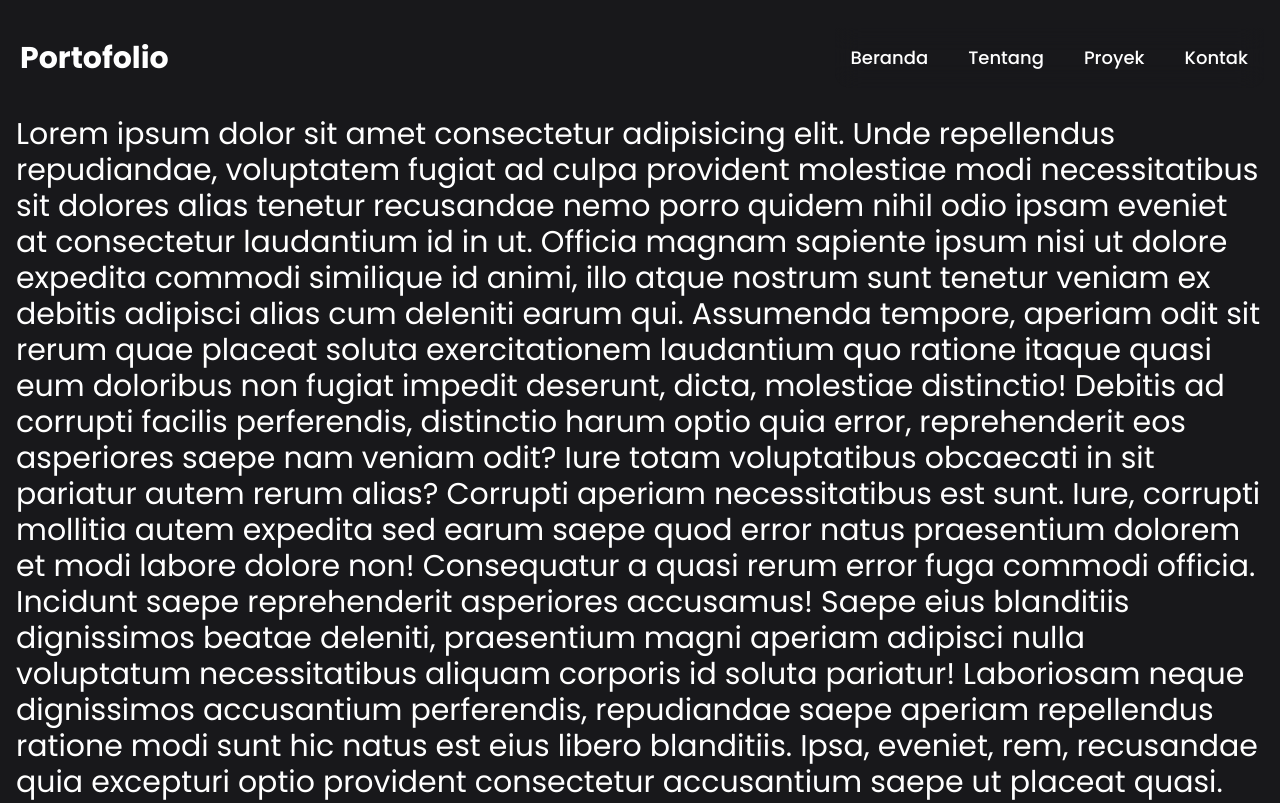
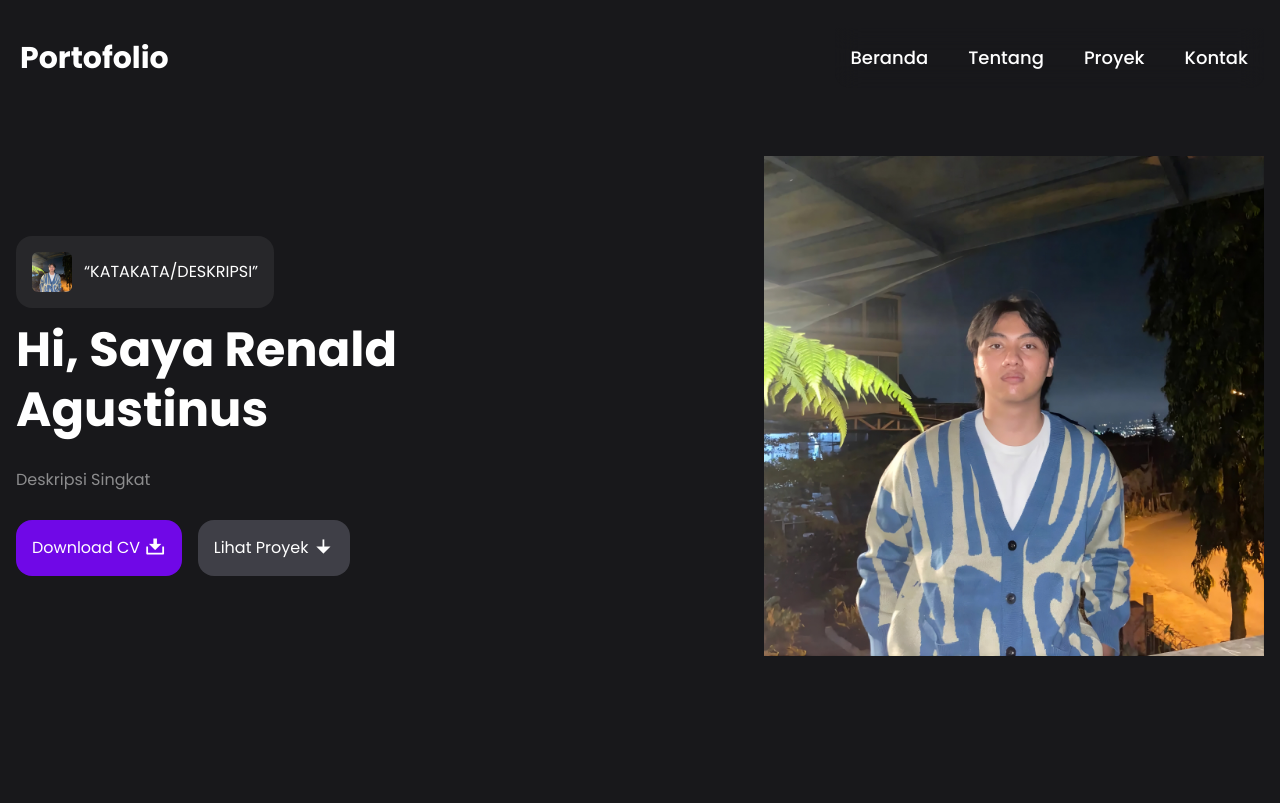
Before and after one commit to RenaldAgustinus/Portofolio-react, a React (Vite) app: page / in a window 1280 px wide. Built offline with nearby package versions, Linux system fonts and the light colour scheme.

Commit message:
menambahkan hero section

```diff
--- a/package.json
+++ b/package.json
@@ -13,6 +13,7 @@
     "@tailwindcss/vite": "^4.2.2",
     "react": "^19.2.4",
     "react-dom": "^19.2.4",
+    "remixicon": "^4.9.1",
     "tailwindcss": "^4.2.2"
   },
   "devDependencies": {
--- a/src/App.jsx
+++ b/src/App.jsx
@@ -1,21 +1,25 @@
+import DataImage from "./data"
+
 function App() {
   return (
     <>
-    <h1 className="text-3xl">Lorem ipsum dolor sit amet consectetur adipisicing elit. Unde repellendus repudiandae,
-      voluptatem fugiat ad culpa provident molestiae modi necessitatibus sit dolores alias
-      tenetur recusandae nemo porro quidem nihil odio ipsam eveniet at consectetur laudantium id in ut.
-      Officia magnam sapiente ipsum nisi ut dolore expedita commodi similique id animi,
-      illo atque nostrum sunt tenetur veniam ex debitis adipisci alias cum deleniti earum qui.
-      Assumenda tempore, aperiam odit sit rerum quae placeat soluta exercitationem laudantium quo
-      ratione itaque quasi eum doloribus non fugiat impedit deserunt, dicta, molestiae distinctio!
-      Debitis ad corrupti facilis perferendis, distinctio harum optio quia error,
-      reprehenderit eos asperiores saepe nam veniam odit? Iure totam voluptatibus obcaecati in
-      sit pariatur autem rerum alias? Corrupti aperiam necessitatibus est sunt. Iure, corrupti mollitia
-      autem expedita sed earum saepe quod error natus praesentium dolorem et modi labore dolore non!
-      Consequatur a quasi rerum error fuga commodi officia. Incidunt saepe reprehenderit asperiores accusamus!
-      Saepe eius blanditiis dignissimos beatae deleniti, praesentium magni aperiam adipisci nulla voluptatum necessitatibus aliquam corporis id soluta pariatur!
-       Laboriosam neque dignissimos accusantium perferendis, repudiandae saepe aperiam repellendus ratione modi sunt hic natus est eius libero blanditiis.
-        Ipsa, eveniet, rem, recusandae quia excepturi optio provident consectetur accusantium saepe ut placeat quasi.</h1>
+    <div className="hero grid md:grid-cols-2 items-center pt-10 xl:gap-0 gap-6 grid-cols-1">
+      <div>
+        <div className="flex items-center gap-3 mb-3 bg-zinc-800 w-fit p-4 rounded-2xl">
+           <img src={DataImage.HeroImage} alt="Hero Image" className="w-10 rounded-md"/>
+           <q>KATAKATA/DESKRIPSI</q>
+        </div>
+        <h1 className="text-5xl/tight font-bold mb-6">Hi, Saya Renald Agustinus</h1>
+        <p className="text-base/loose mb-6 opacity-50">
+          Deskripsi Singkat
+        </p>
+        <div className="flex items-center sm:gap-4 gap2">
+          <a href="#" className="bg-violet-700 p-4 rounded-2xl hover:bg-violet-500">Download CV <i className="ri-download-2-fill ri-lg"></i></a>
+          <a href="#" className="bg-zinc-700 p-4 rounded-2xl hover:bg-zinc-500">Lihat Proyek <i className="ri-arrow-down-fill ri-lg"></i></a>
+        </div>
+      </div>
+      <img src={DataImage.HeroImage} alt="Hero Image" className="w-[500px] md:ml-auto"/>
+    </div>
     </>
   )
 }
--- a/src/data.js
+++ b/src/data.js
@@ -1,7 +1,6 @@
-import HeroImage from "/assets/hero-img.webp";
-
 const Image = {
-  HeroImage,
+  // Tidak perlu pakai import di atas, langsung tulis jalurnya sebagai string
+  HeroImage: "/assets/renald-profile.jpeg",
 };
 
 export default Image;
--- a/src/main.jsx
+++ b/src/main.jsx
@@ -3,6 +3,7 @@ import { createRoot } from 'react-dom/client'
 import './index.css'
 import App from './App.jsx'
 import Navbar from './component/Navbar.jsx'
+import 'remixicon/fonts/remixicon.css'
 
 createRoot(document.getElementById('root')).render(
   <StrictMode>
```
Also changed, not shown: public/assets/renald-profile.jpeg (added), 1 other file (tests, documents, lock files or other folders).
